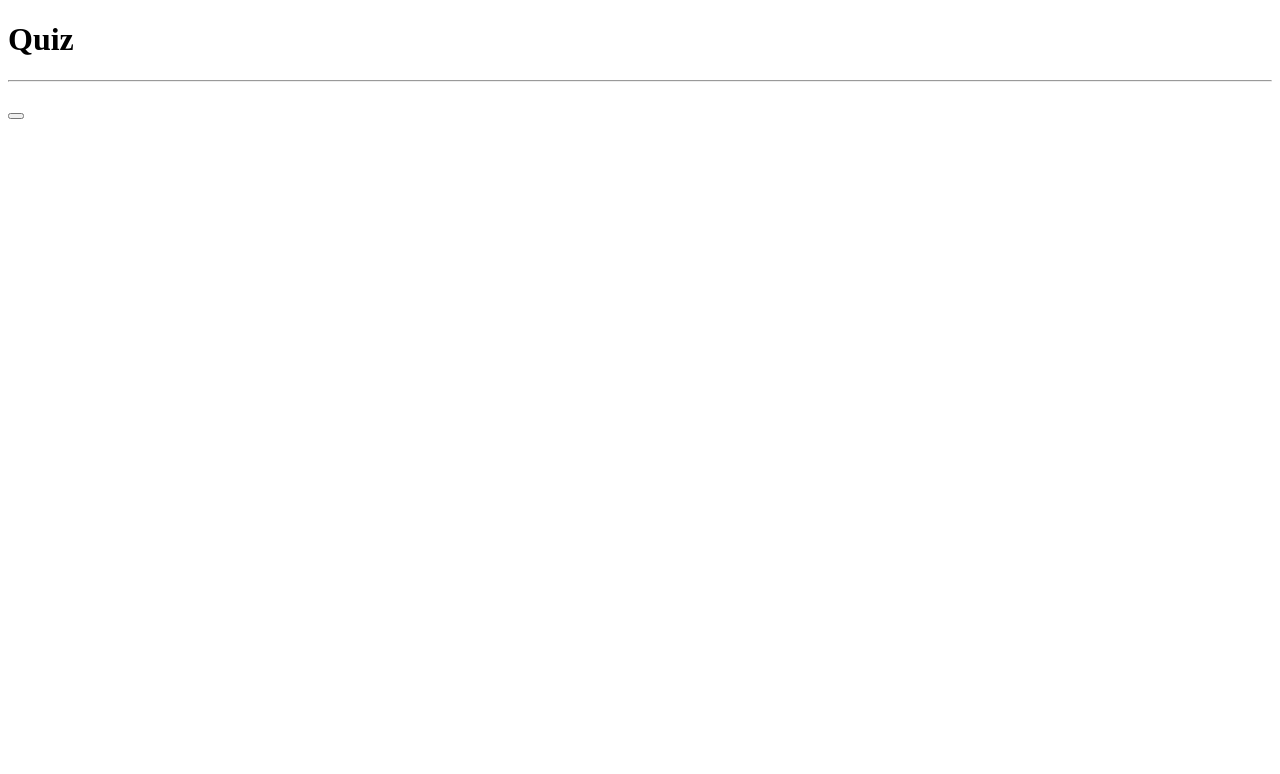
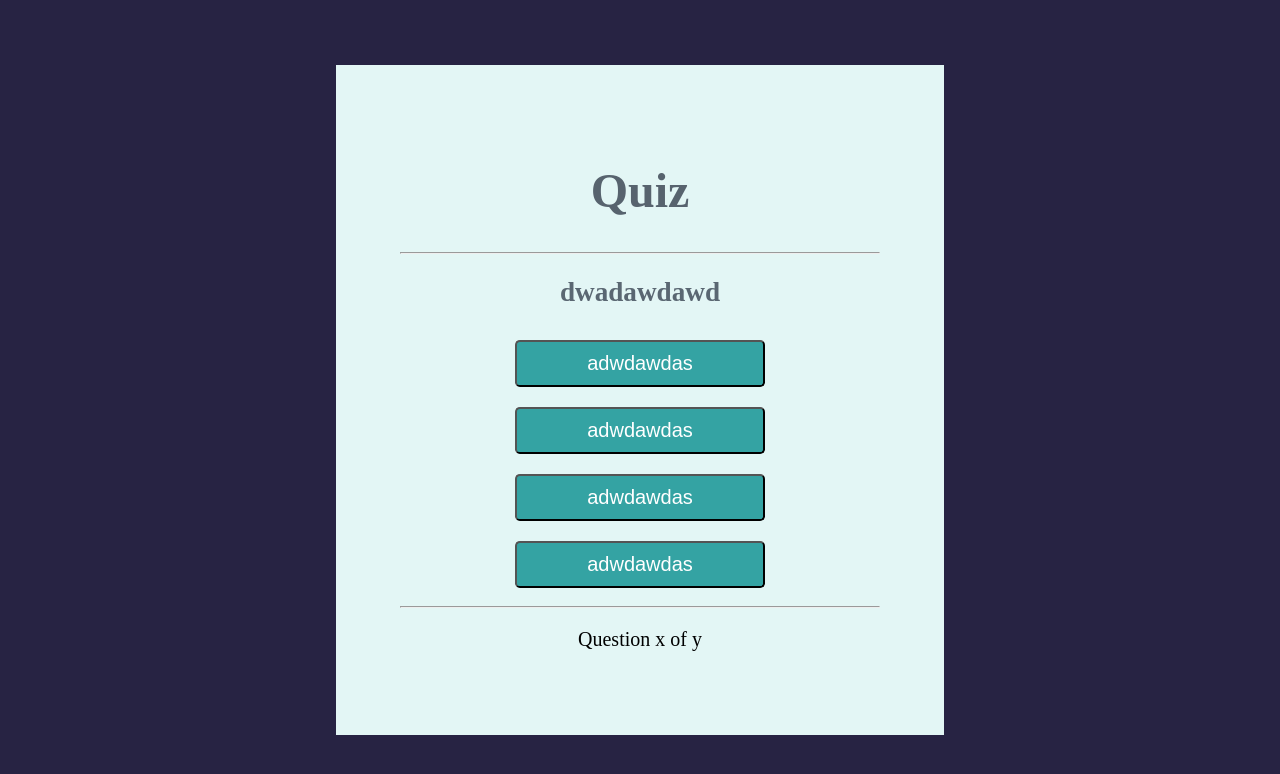
Before and after one commit to CarlosMejia01/javascript-quiz-oop, a plain HTML site: page index.html in a window 1280 px wide. Drawn offline with Linux system fonts and the light colour scheme.

Commit message:
styles are added and the script file is added

```diff
--- a/app.js
+++ b/app.js
@@ -0,0 +1 @@
+console.log('Hello World');
--- a/index.html
+++ b/index.html
@@ -6,17 +6,28 @@
     <meta http-equiv="X-UA-Compatible" content="ie=edge">
     <meta name="viewport" content="width=device-width, initial-scale=1.0">
     <title>Javascript Quiz</title>
+    <link rel="stylesheet" href="./styles/style.css">
 </head>
 
 <body>
     <div id="quiz">
         <h1>Quiz</h1>
         <hr>
-        <h2 id="question"></h2>
+        <h2 id="question">dwadawdawd</h2>
         <div id="choices">
-            <button></button>
+            <button class="button">adwdawdas</button>
+            <button class="button">adwdawdas</button>
+            <button class="button">adwdawdas</button>
+            <button class="button">adwdawdas</button>
         </div>
+        <hr>
+        <footer>
+            <p id="progress">Question x of y</p>
+        </footer>
     </div>
+
+    <!-- scripts -->
+    <script src="./app.js"></script>
 </body>
 
 </html>
--- /dev/null
+++ b/styles/style.css
@@ -0,0 +1,51 @@
+html, body {
+    padding: 0;
+    margin: 0;
+}
+
+body {
+    background: #272343;
+    display: flex;
+    justify-content: center;
+    align-items: center;
+    height: 100vh;
+}
+
+#quiz {
+    background: #e3f6f5;
+    width: 30rem;
+    padding: 4rem;
+    text-align: center;
+}
+
+h1 {
+    color: #57636e;
+    font-size: 3rem;
+    text-align: center;
+    padding: 2px 0;
+}
+
+#question {
+    font-size: 1.7rem;
+    color: #5a6772;
+}
+
+.button {
+     background-color: #34a3a3;
+     color: white;
+     width: 250px;
+     font-size: 20px;
+     border-radius: .3rem;
+     padding: 10px 20px;
+     margin: 10px 40px 10px;
+     outline: 0;
+}
+
+.button:hover {
+    cursor: pointer;
+    background: #57636e;
+}
+
+#progress {
+    font-size: 20px;
+}
```
